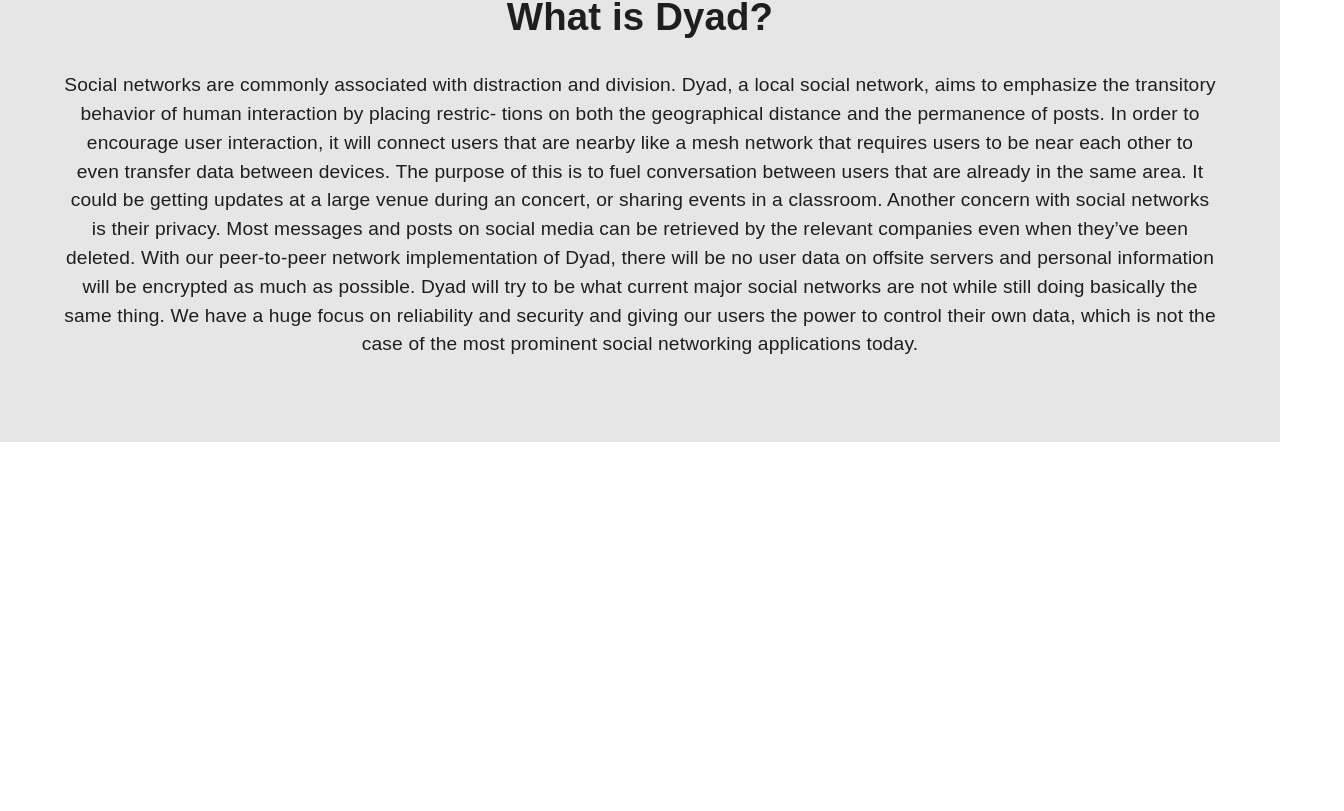
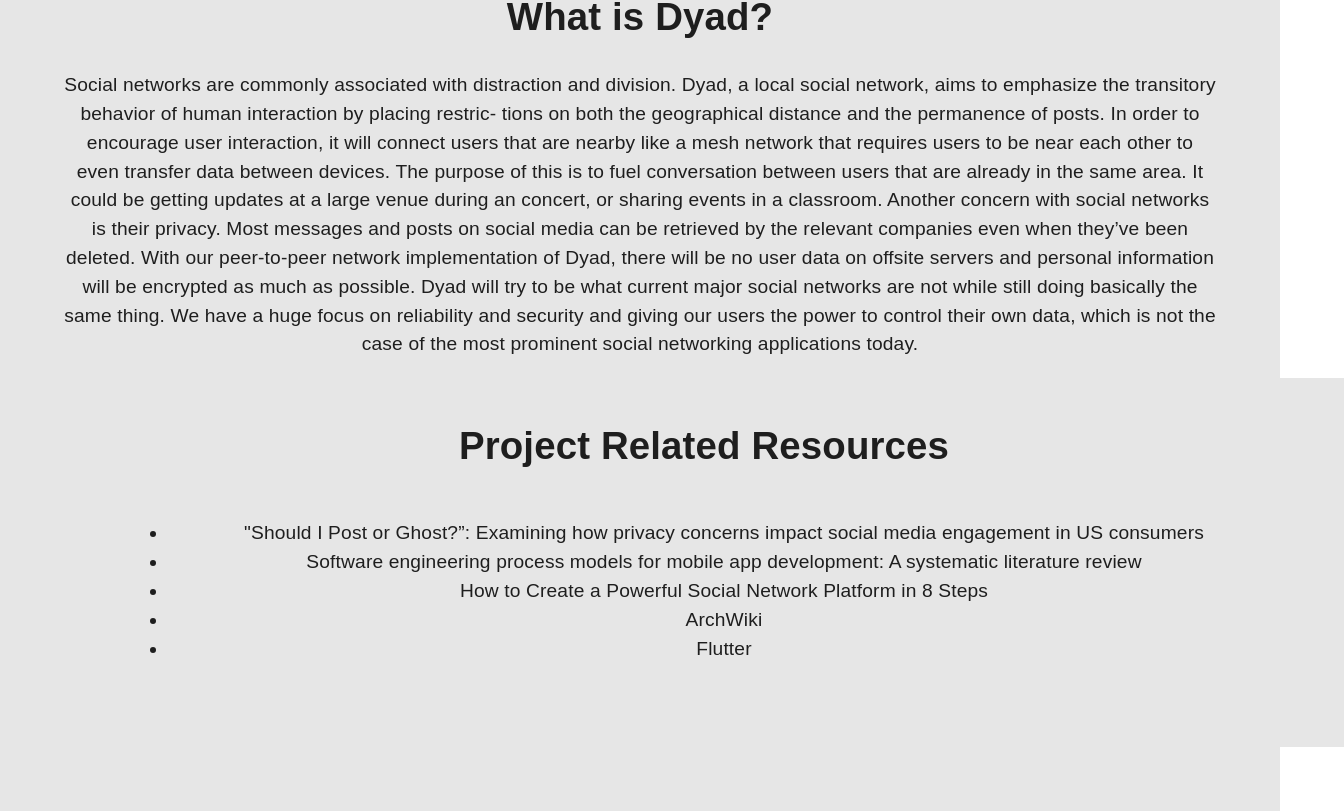
Before and after one commit to DyadSocial/dyad-web, a Next.js app in the folder dyad-web/: page /about in a window 1280 px wide. Shown: the part 683-1494 px from the top of the page, 1344 px wide, since content can reach past the window. Before the commit the page ends 1125 px from the top, so only its background shows below. Built offline with nearby package versions, Linux system fonts and the light colour scheme.

Commit message:
added project resources section

```diff
--- a/dyad-web/pages/about.js
+++ b/dyad-web/pages/about.js
@@ -116,7 +116,32 @@
         </motion.div
 
         >
+
+      <div className={styles["description-title"]}>
+        <h1>Project Related Resources</h1>
       </div>
+      <div className={styles["description-body"]}>
+        <motion.div
+          initial={{ opacity: 0, right: "20%" }}
+          animate={{ opacity: 1, right: 0 }}
+          transition={{ duration: 1.5, delay: 4 }}
+        >
+
+        <p>
+        <ul>
+          <li><a href="https://unr.primo.exlibrisgroup.com/permalink/01UNR_INST/adtd5q/cdi_proquest_journals_2568002148">"Should I Post or Ghost?”: Examining how privacy concerns impact social media engagement in US consumers</a> </li>
+          <li><a href="https://unr.primo.exlibrisgroup.com/permalink/01UNR_INST/adtd5q/cdi_crossref_primary_10_1016_j_jss_2018_08_028">Software engineering process models for mobile app development: A systematic literature review</a> </li>
+          <li><a href="https://www.inc.com/john-rampton/how-to-create-powerful-social-network-platform-in-.html">How to Create a Powerful Social Network Platform in 8 Steps</a> </li>
+          <li><a href="https://wiki.archlinux.org/">ArchWiki</a></li>
+          <li><a href="https://flutter.dev/">Flutter</a></li>
+        </ul>
+        </p>
+
+        </motion.div>
+      </div>
+      </div>
+
+
 
     </div>
 
```
